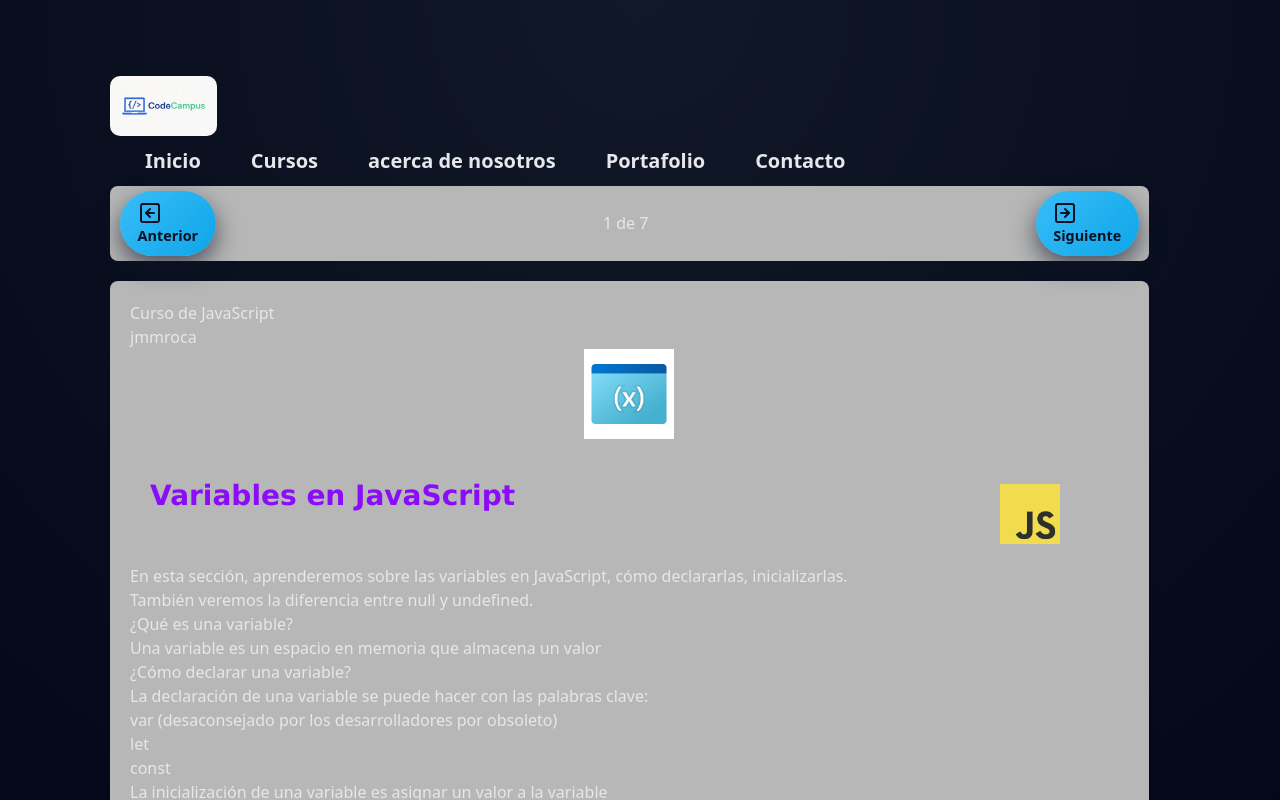
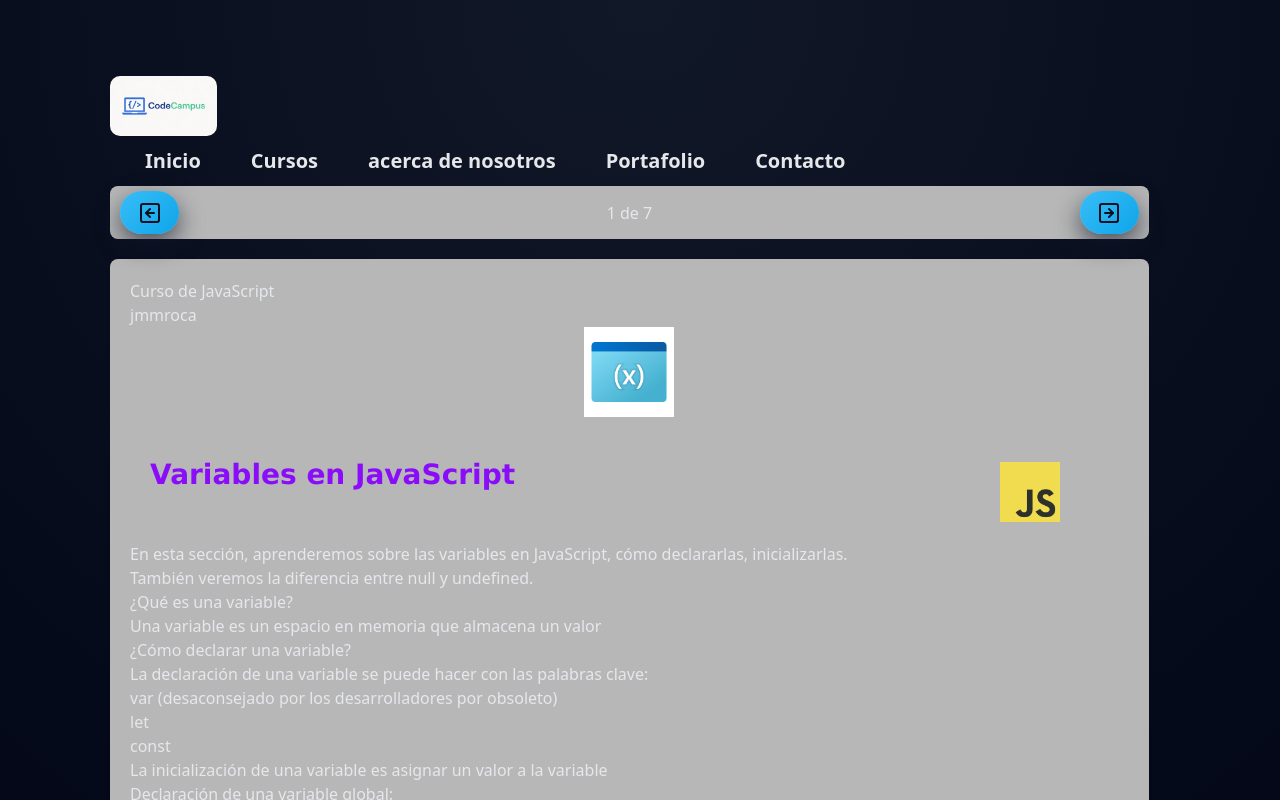
Before and after one commit to jmmroca/curso_javascript_2024, a React (Vite) app in the folder curso-javascript/: page /curso_javascript_2024/curso/javascript in a window 1280 px wide. Shown: the top 800 px of the page. Built offline with nearby package versions, Linux system fonts and the light colour scheme.

Commit message:
del text to button Barra Superior

```diff
--- a/curso-javascript/src/components/BarraSuperior.jsx
+++ b/curso-javascript/src/components/BarraSuperior.jsx
@@ -12,7 +12,6 @@ function BarraSuperior({ paginaActual, setPaginaActual }) {
         onClick={() => setPaginaActual(paginaActual > 1 ? paginaActual - 1 : 1)}
       >
         <SquareArrowLeft />
-        Anterior
       </button>
       <p>
         {paginaActual} de {paginaMaxima}
@@ -27,7 +26,6 @@ function BarraSuperior({ paginaActual, setPaginaActual }) {
         }
       >
         <SquareArrowRight />
-        Siguiente
       </button>
     </div>
   );
```
